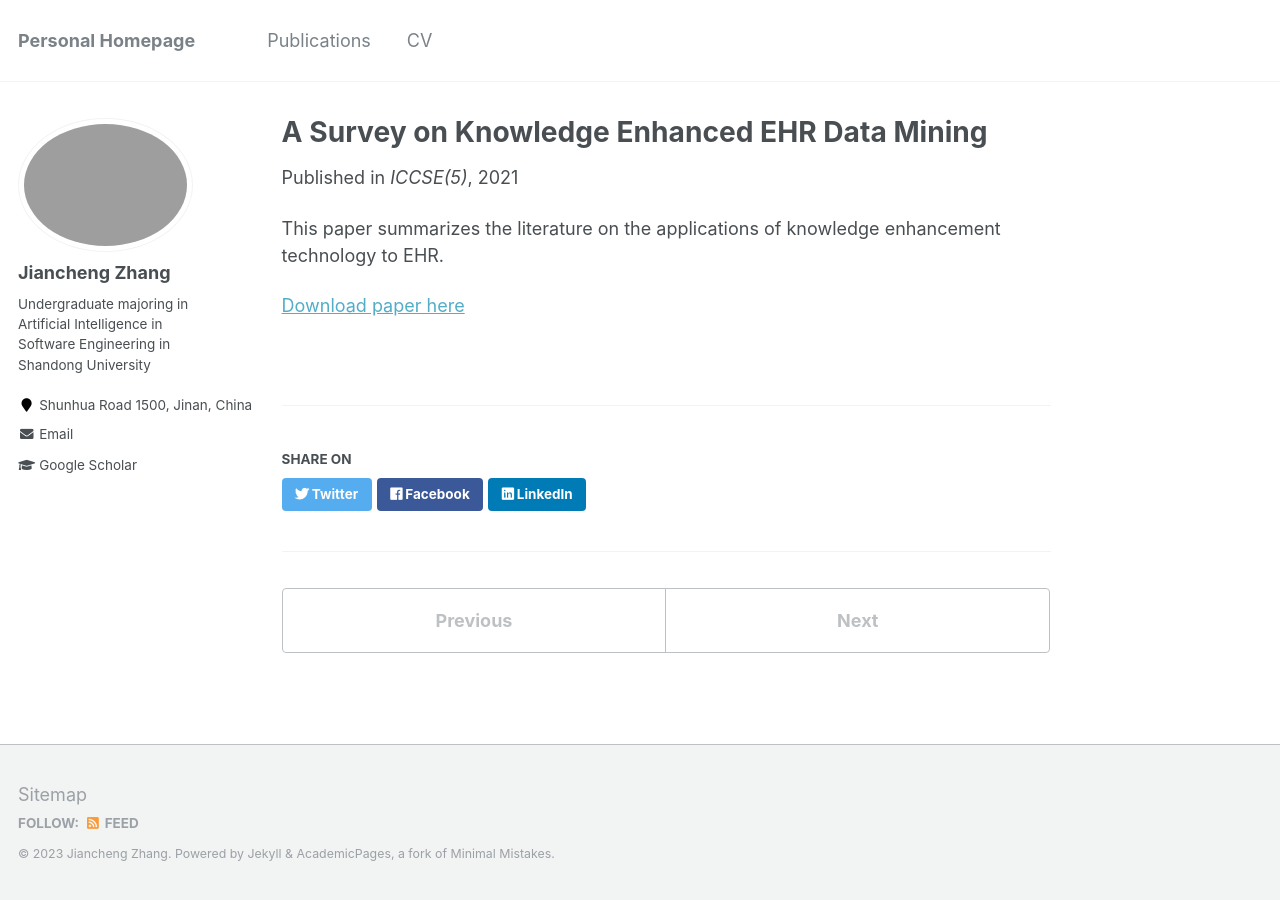
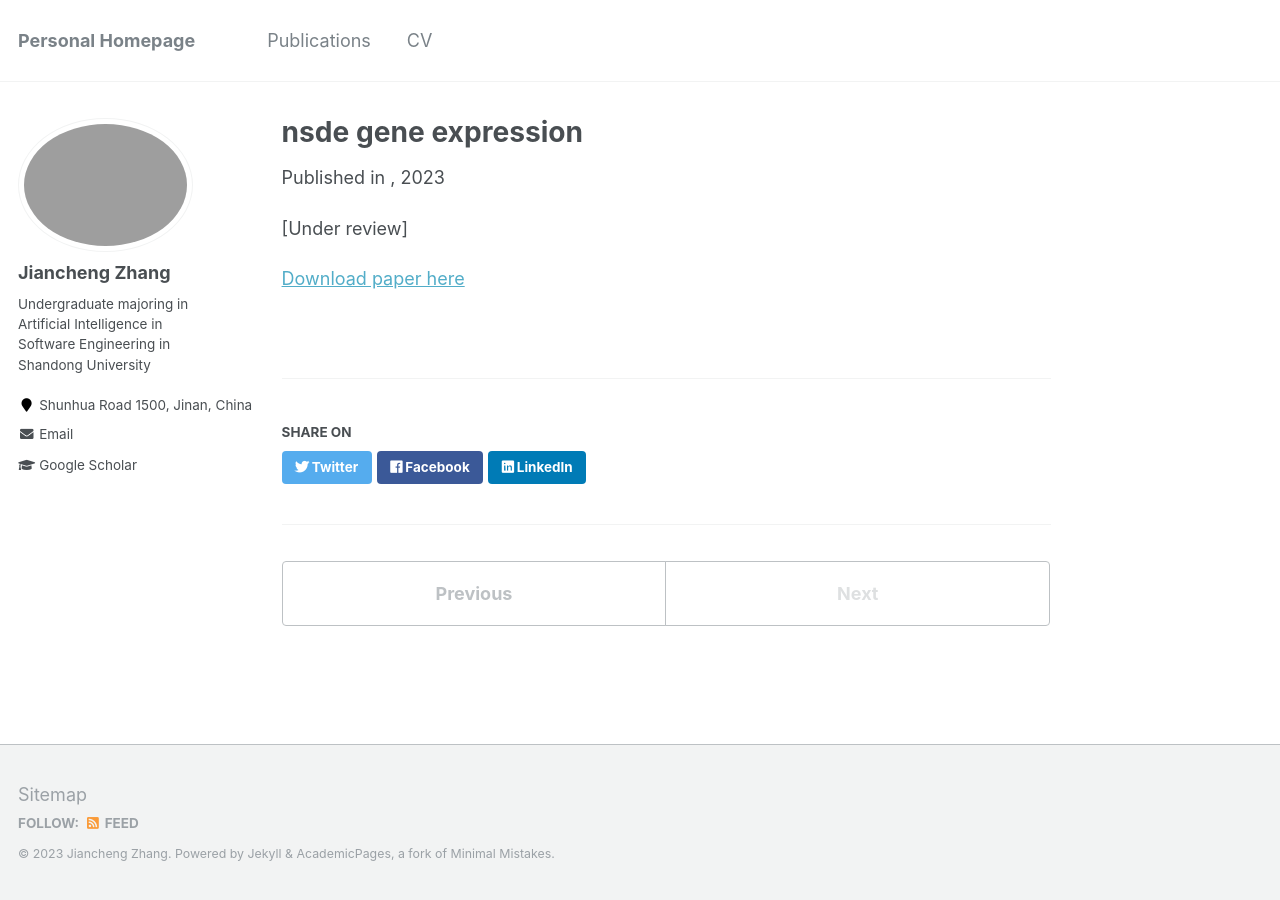
Before and after one commit to zjcyeshome/zjcyeshome.github.io, a Jekyll site: the page built from _publications/2015-10-01-paper-title-number-3.md, in a window 1280 px wide. Built offline with Jekyll 4.4.1, drawn with Linux system fonts in a browser that asks for light colours.

Commit message:
Update 2015-10-01-paper-title-number-3.md

```diff
--- a/_publications/2015-10-01-paper-title-number-3.md
+++ b/_publications/2015-10-01-paper-title-number-3.md
@@ -1,11 +1,12 @@
 ---
-title: "A Survey on Knowledge Enhanced EHR Data Mining"
+title: "nsde gene expression"
 collection: publications
 permalink: /publication/2021-10-16-paper-title-number-1
-excerpt: 'Jiancheng Zhang, Xiao Yang, Hefeng Meng, Zhiqiang Lin, Yonghui Xu, Lizhen Cui'
-date: 2021-10-16
-venue: 'ICCSE(5)'
+excerpt: 'Jiancheng Zhang, Xiangting Li, Xiaolu Guo, Zhaoyi You, Lucas B\"ottcher,  \\
+Alexander Hoffman, Tom Chou, Mingtao Xia'
+date: 2023-11-18
+venue: ''
 ---
-This paper summarizes the literature on the applications of knowledge enhancement technology to EHR.
+[Under review]
 
-[Download paper here](https://dl.acm.org/doi/abs/10.1145/3503181.3503202)
+[Download paper here]()
```
